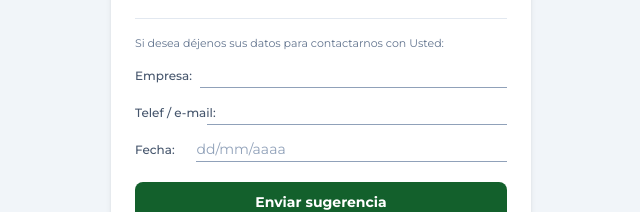
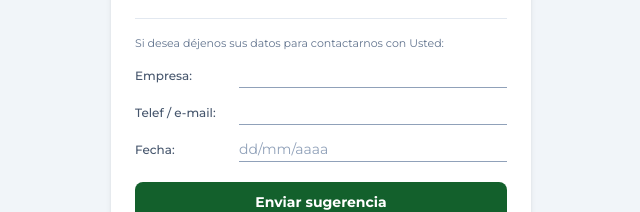
Before and after one commit to capelanus/cetox-app, a Next.js app: page /sugerencias in a window 1280 px wide. Shown: the part 1044-1256 px from the top of the page, without its empty margins (319-959 px from the left). Built offline with nearby package versions, Linux system fonts and the light colour scheme; no server answers.

Commit message:
fix(sugerencias): ampliar ancho del label Telef/e-mail para evitar solapamiento
Co-Authored-By: Claude Sonnet 4.6 <noreply@anthropic.com>

```diff
--- a/src/app/(public)/sugerencias/sugerencias-form.tsx
+++ b/src/app/(public)/sugerencias/sugerencias-form.tsx
@@ -268,17 +268,17 @@ export function SugerenciasForm() {
         <div className="border-t border-slate-200 pt-4 space-y-3">
           <p className="text-[11px] text-slate-500">Si desea déjenos sus datos para contactarnos con Usted:</p>
           <div className="flex items-center gap-2">
-            <label className="text-xs font-medium text-slate-600 whitespace-nowrap w-16">Empresa:</label>
+            <label className="text-xs font-medium text-slate-600 whitespace-nowrap w-24 flex-shrink-0">Empresa:</label>
             <input type="text" value={form.empresa} onChange={e => setForm(f => ({ ...f, empresa: e.target.value }))}
               className={inputCls} />
           </div>
           <div className="flex items-center gap-2">
-            <label className="text-xs font-medium text-slate-600 whitespace-nowrap w-16">Telef / e-mail:</label>
+            <label className="text-xs font-medium text-slate-600 whitespace-nowrap w-24 flex-shrink-0">Telef / e-mail:</label>
             <input type="text" value={form.contacto} onChange={e => setForm(f => ({ ...f, contacto: e.target.value }))}
               className={inputCls} />
           </div>
           <div className="flex items-center gap-2">
-            <label className="text-xs font-medium text-slate-600 whitespace-nowrap w-16">Fecha:</label>
+            <label className="text-xs font-medium text-slate-600 whitespace-nowrap w-24 flex-shrink-0">Fecha:</label>
             <input type="text" placeholder="dd/mm/aaaa" value={form.fechaCliente}
               onChange={e => setForm(f => ({ ...f, fechaCliente: e.target.value }))}
               className={inputCls} />
```
